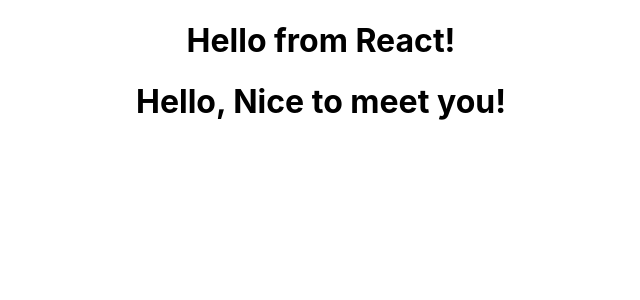
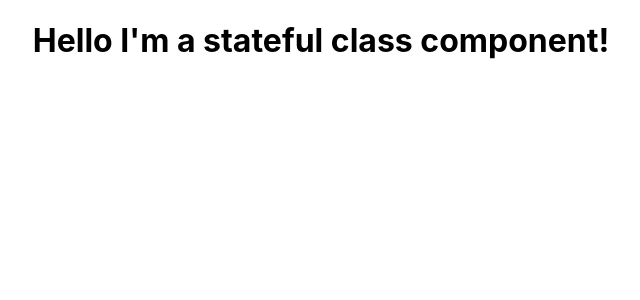
Before and after one commit to Ahmadalhindi/react-training, a React (Create React App) app in the folder my-app/: page / in a window 1280 px wide. Shown: the top 300 px of the page, without its empty margins (319-959 px from the left). Built offline with nearby package versions, Linux system fonts and the light colour scheme.

Commit message:
Class Components: step(1) - Recreate the functionality of the functional greeting with props component, but this time using a class component.

```diff
--- a/my-app/src/App.js
+++ b/my-app/src/App.js
@@ -1,13 +1,11 @@
 import logo from './logo.svg';
 import './App.css';
-import FunctionalGreeting from './components/FunctionalGreeting';
-import FunctionalGreetingWithProps from './components/FunctionalGreetingWithProps';
+import StatefulGreeting from './components/StatefulGretting';
 
 function App() {
   return (
     <div className="App">
-      <FunctionalGreeting />
-      <FunctionalGreetingWithProps greeting="Nice to meet you!" />
+      <StatefulGreeting greeting="I'm a stateful class component!" />
     </div>
   );
 }
--- /dev/null
+++ b/my-app/src/components/StatefulGretting.js
@@ -0,0 +1,9 @@
+import React from 'react';
+
+class StatefulGreeting extends React.Component {
+    render() {
+        return <h1>Hello {this.props.greeting}</h1>
+    }
+}
+
+export default StatefulGreeting
```
Also changed, not shown: my-app/src/components/FunctionalGreeting.js (deleted, +0 -8 lines), my-app/src/components/FunctionalGreetingWithProps.js (deleted, +0 -8 lines).
